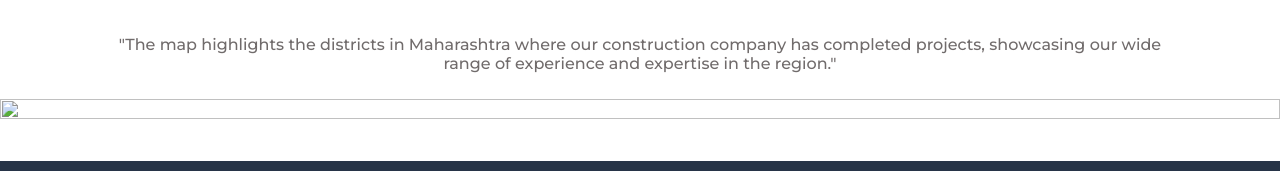
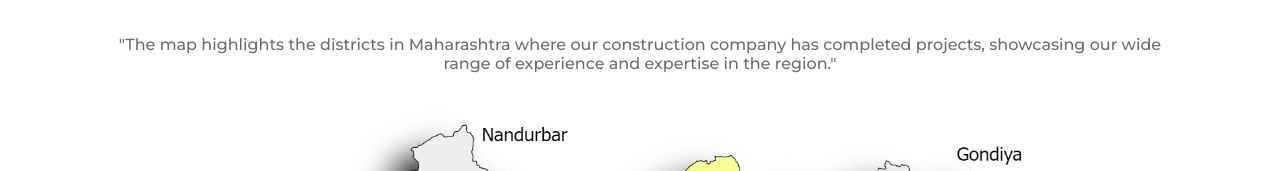
Before and after one commit to Siddhesh41/dhansmrutiGroup, a plain HTML site: page index.html in a window 1280 px wide. Shown: the part 1974-2145 px from the top of the page. Drawn offline with nearby package versions, Linux system fonts and the light colour scheme; the site is published under a folder, as on GitHub Pages, so addresses that start at the root find nothing; grey boxes are pictures that could not be loaded.

Commit message:
Update index.html

```diff
--- a/index.html
+++ b/index.html
@@ -201,7 +201,7 @@
             <p>"The map highlights the districts in Maharashtra where our construction company has completed projects, showcasing our wide range of experience and expertise in the region."</p>
         </div>
         <div data-aos="zoom-in">
-            <img src="/images/mapStats.png" alt="" height="100%" width="100%">
+            <img src="images/mapStats.png" alt="" height="100%" width="100%">
         </div>
     </div>
 
```
